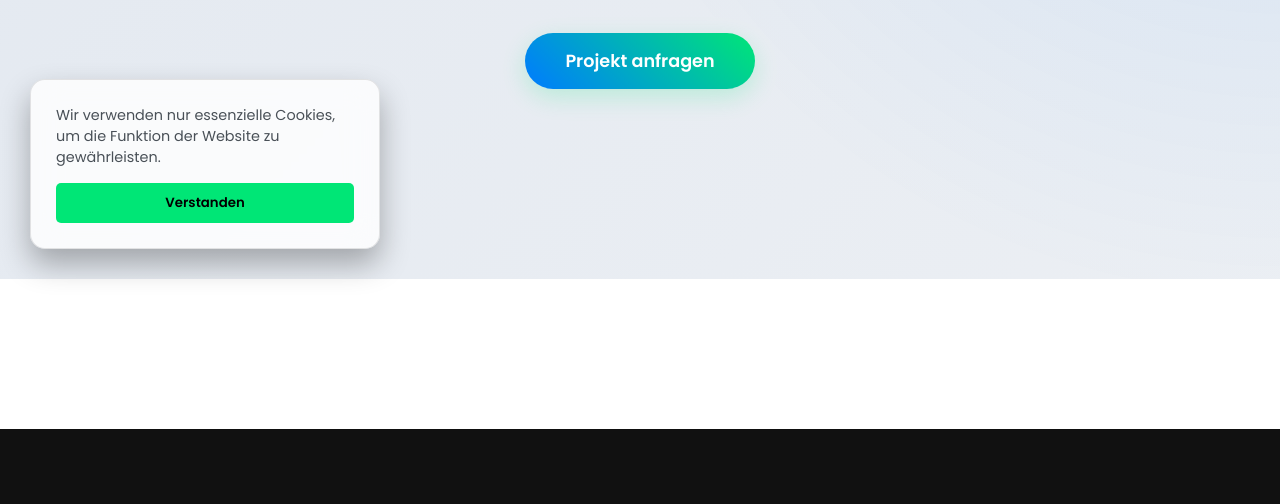
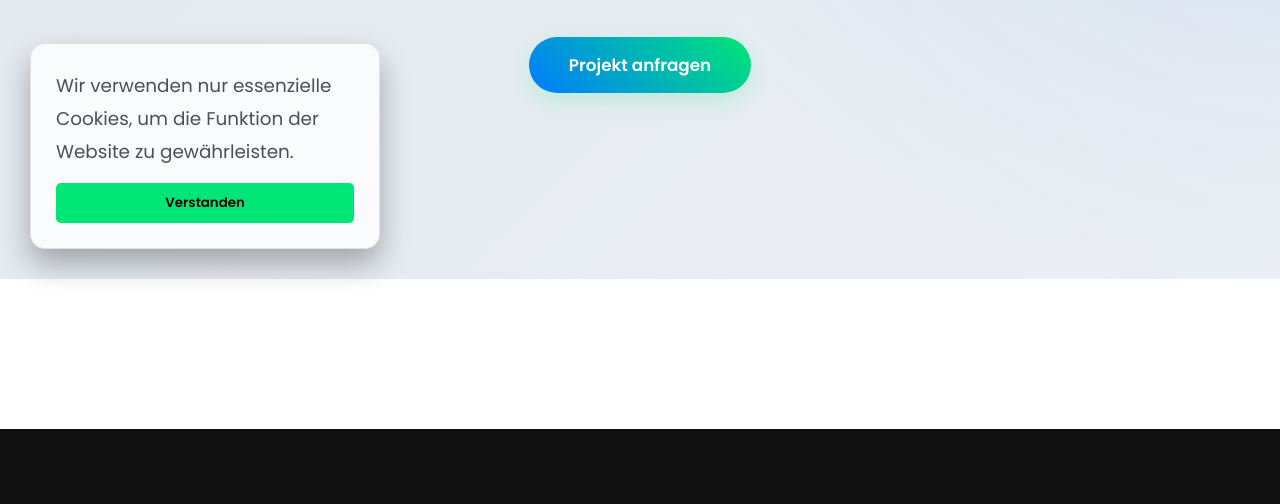
Before and after one commit to 17Khaled/Alb-Eng, a plain HTML site: page index.html in a window 1280 px wide. Shown: the part 521-1025 px from the top of the page. Drawn offline with Linux system fonts and the light colour scheme.

Commit message:
Update index.html

```diff
--- a/index.html
+++ b/index.html
@@ -275,11 +275,22 @@
         .social-icons a:hover { border-color: var(--accent-green); color: var(--accent-green); transform: translateY(-3px); }
         .social-icons svg { width: 16px; height: 16px; fill: currentColor; }
 
-        @media (max-width: 900px) {
+       @media (max-width: 900px) {
             nav { flex-direction: column; gap: 15px; padding: 15px 5%; }
             body { padding-top: 180px; }
             .about-wrapper, .career-wrapper, .contact-wrapper { grid-template-columns: 1fr; }
+            .about-text p { text-align: center; }
             .cookie-banner { bottom: 20px; left: 5%; right: 5%; max-width: 90%; }
+        }
+        /* Schriftgröße auf Monitoren anheben */
+        @media (min-width: 900px) {
+            p, .card p, .about-text p, .legal-text p {
+                font-size: 1.15rem !important;
+                line-height: 1.8;
+            }
+            .nav-links button, .btn-primary {
+                font-size: 1.05rem;
+            }
         }
     </style>
 </head>
```
